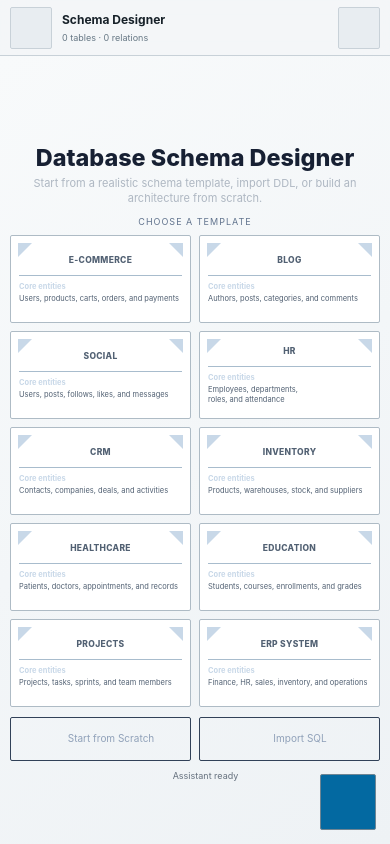
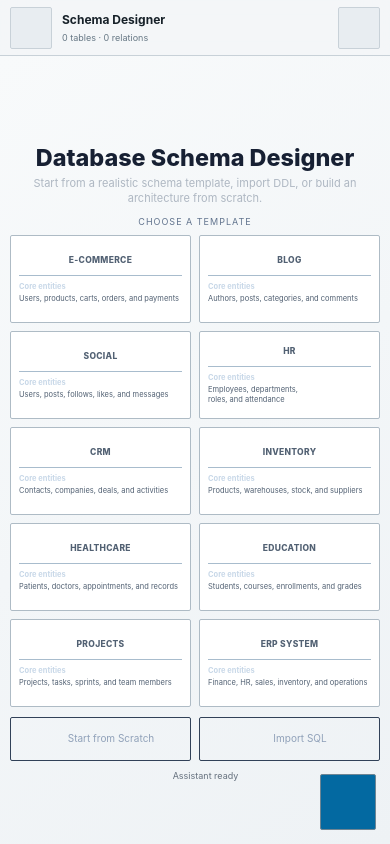
Before and after one commit to Vicente101/Database-Schema-Visualizer, a React (Vite) app: page / in a window 390 px wide. Built offline with nearby package versions, Linux system fonts and the light colour scheme; some icons are missing.

Commit message:
new update

```diff
--- a/schema_visualizer/components/canvas/SchemaCanvas.tsx
+++ b/schema_visualizer/components/canvas/SchemaCanvas.tsx
@@ -33,6 +33,17 @@ function columnCenterY(table: Table, index: number): number {
 function withCanvasAlpha(color: string | undefined, alpha: string, fallback = '#6366f1'): string {
   const resolved = color || fallback;
   return /^#[0-9a-f]{6}$/i.test(resolved) ? `${resolved}${alpha}` : resolved;
+}
+
+function canvasContrastColor(color: string): string {
+  const match = /^#([0-9a-f]{6})$/i.exec(color);
+  if (!match) return '#ffffff';
+  const value = Number.parseInt(match[1], 16);
+  const red = (value >> 16) & 255;
+  const green = (value >> 8) & 255;
+  const blue = value & 255;
+  const luminance = (red * 299 + green * 587 + blue * 114) / 255000;
+  return luminance > 0.62 ? '#172033' : '#ffffff';
 }
 
 export function SchemaCanvas({ schema, theme, selectedTable, onSelectTable, onMoveTable, onMoveCategory, showCategories = true, fitSignal }: CanvasProps) {
@@ -146,6 +157,8 @@ export function SchemaCanvas({ schema, theme, selectedTable, onSelectTable, onMo
       schema.categories.forEach((category) => {
         const tablesInCategory = schema.tables.filter(t => t.category === category.id);
         if (tablesInCategory.length === 0) return;
+        const categoryAccent = category.color || groupAccent;
+        const categoryTextColor = canvasContrastColor(categoryAccent);
 
         // Calculate bounding box for tables in this category
         let minX = Infinity, minY = Infinity, maxX = -Infinity, maxY = -Infinity;
@@ -170,8 +183,8 @@ export function SchemaCanvas({ schema, theme, selectedTable, onSelectTable, onMo
         maxY += padding;
 
         // Draw category background
-        ctx.fillStyle = withCanvasAlpha(groupAccent, isLight ? '10' : '16');
-        ctx.strokeStyle = withCanvasAlpha(groupAccent, isLight ? '58' : '50');
+        ctx.fillStyle = withCanvasAlpha(categoryAccent, isLight ? '12' : '18');
+        ctx.strokeStyle = withCanvasAlpha(categoryAccent, isLight ? '78' : '70');
         ctx.lineWidth = 2;
         ctx.beginPath();
         ctx.roundRect(minX, minY, maxX - minX, maxY - minY, 2);
@@ -180,32 +193,36 @@ export function SchemaCanvas({ schema, theme, selectedTable, onSelectTable, onMo
 
         // Draw category label (draggable)
         const labelGrad = ctx.createLinearGradient(minX, minY, minX + 232, minY);
-        labelGrad.addColorStop(0, withCanvasAlpha(groupAccent, 'f0'));
-        labelGrad.addColorStop(1, withCanvasAlpha(groupAccent, isLight ? 'b8' : '98'));
+        labelGrad.addColorStop(0, withCanvasAlpha(categoryAccent, 'f2'));
+        labelGrad.addColorStop(1, withCanvasAlpha(categoryAccent, isLight ? 'c4' : 'a8'));
         ctx.fillStyle = labelGrad;
         ctx.beginPath();
         ctx.roundRect(minX, minY, 224, labelHeight, [2, 2, 0, 0]);
         ctx.fill();
 
-        // Move icon hint
-        ctx.fillStyle = 'rgba(255,255,255,0.72)';
-        ctx.font = '700 10px Inter, system-ui, sans-serif';
-        ctx.fillText('⋮⋮', minX + 8, minY + labelHeight / 2);
+        // Bare grip dots inherit the category contrast without an icon tile.
+        ctx.fillStyle = labelGrad;
+        ctx.fillRect(minX + 5, minY + 3, 21, labelHeight - 6);
+        ctx.fillStyle = categoryTextColor;
+        for (let dotX = 0; dotX < 2; dotX += 1) {
+          for (let dotY = 0; dotY < 3; dotY += 1) {
+            ctx.beginPath();
+            ctx.arc(minX + 10 + dotX * 5, minY + 9 + dotY * 5, 1.2, 0, Math.PI * 2);
+            ctx.fill();
+          }
+        }
 
-        ctx.fillStyle = labelGrad;
-        ctx.fillRect(minX + 6, minY + 4, 18, labelHeight - 8);
-        ctx.fillStyle = 'rgba(255,255,255,0.72)';
-        ctx.fillText('::', minX + 10, minY + labelHeight / 2);
-
-        ctx.fillStyle = '#fff';
+        ctx.fillStyle = categoryTextColor;
         ctx.font = '700 11px Inter, system-ui, sans-serif';
         ctx.textBaseline = 'middle';
         ctx.fillText(category.name, minX + 28, minY + labelHeight / 2);
 
-        ctx.fillStyle = isLight ? 'rgba(51,65,85,0.62)' : 'rgba(226,232,240,0.58)';
+        ctx.fillStyle = categoryTextColor;
+        ctx.globalAlpha = 0.68;
         ctx.font = '700 8px Inter, system-ui, sans-serif';
         ctx.textAlign = 'right';
         ctx.fillText('DRAG GROUP', maxX - 10, minY + labelHeight / 2);
+        ctx.globalAlpha = 1;
         ctx.textAlign = 'left';
       });
     }
--- a/schema_visualizer/components/home/HomeWorkspace.tsx
+++ b/schema_visualizer/components/home/HomeWorkspace.tsx
@@ -48,8 +48,6 @@ export function HomeWorkspace({ onLoadTemplate, onCreate, onImport }: HomeWorksp
                 onClick={() => onLoadTemplate(template.key)}
                 title={`Open the ${template.label} template`}
               >
-                <span className="sv-template-corner" data-side="start" aria-hidden="true" />
-                <span className="sv-template-corner" data-side="end" aria-hidden="true" />
                 <div className="sv-template-heading">{template.label}</div>
                 <div className="sv-template-body">
                   <section>
--- a/schema_visualizer/styles/workspace.css
+++ b/schema_visualizer/styles/workspace.css
@@ -745,23 +745,6 @@
         .sv-template-grid {
           width: 100%;
         }
-        .sv-template-corner {
-          position: absolute;
-          top: 7px;
-          width: 14px;
-          height: 14px;
-          background: #c8d8e8;
-          pointer-events: none;
-          transition: transform 180ms ease, background-color 180ms ease;
-        }
-        .sv-template-corner[data-side="start"] {
-          left: 7px;
-          clip-path: polygon(0 0, 100% 0, 0 100%);
-        }
-        .sv-template-corner[data-side="end"] {
-          right: 7px;
-          clip-path: polygon(0 0, 100% 0, 100% 100%);
-        }
         .sv-template-heading {
           min-height: 21px;
           padding: 0 18px 5px;
@@ -821,10 +804,6 @@
           transform: translateY(-2px);
           border-color: var(--icon-color) !important;
           background: color-mix(in srgb, #111e26 92%, var(--icon-color) 8%) !important;
-        }
-        .sv-template-button:hover .sv-template-corner {
-          background: var(--icon-color);
-          transform: scale(1.08);
         }
         .sv-sidebar-kicker {
           margin-bottom: 8px;
@@ -1568,7 +1547,7 @@
         .sv-dialog-header {
           padding: 17px 18px 15px;
           display: grid;
-          grid-template-columns: 38px minmax(0, 1fr) auto 34px;
+          grid-template-columns: 28px minmax(0, 1fr) auto 34px;
           gap: 11px;
           border-bottom: 1px solid var(--border-soft);
         }
@@ -1606,19 +1585,19 @@
           padding: 0;
           display: grid;
           place-items: center;
-          border: 1px solid var(--border-soft);
-          background: var(--surface-control);
+          border: 0;
+          background: transparent;
           color: var(--text-secondary);
           cursor: pointer;
           font-size: 20px;
         }
         .sv-dialog-icon {
-          width: 38px;
-          height: 38px;
+          width: 28px;
+          height: 28px;
           display: grid;
           place-items: center;
-          border: 1px solid color-mix(in srgb, var(--dialog-accent) 35%, var(--border-soft));
-          background: color-mix(in srgb, var(--dialog-accent) 8%, var(--surface-control));
+          border: 0;
+          background: transparent;
         }
         .sv-dialog-icon svg,
         .sv-relationship-path svg,
@@ -2553,13 +2532,6 @@
           .sv-template-body {
             padding-top: 5px;
           }
-          .sv-template-corner {
-            top: 7px;
-            width: 14px;
-            height: 14px;
-          }
-          .sv-template-corner[data-side="start"] { left: 7px; }
-          .sv-template-corner[data-side="end"] { right: 7px; }
           .sv-landing-content {
             padding: 6px 0 14px;
           }
```
